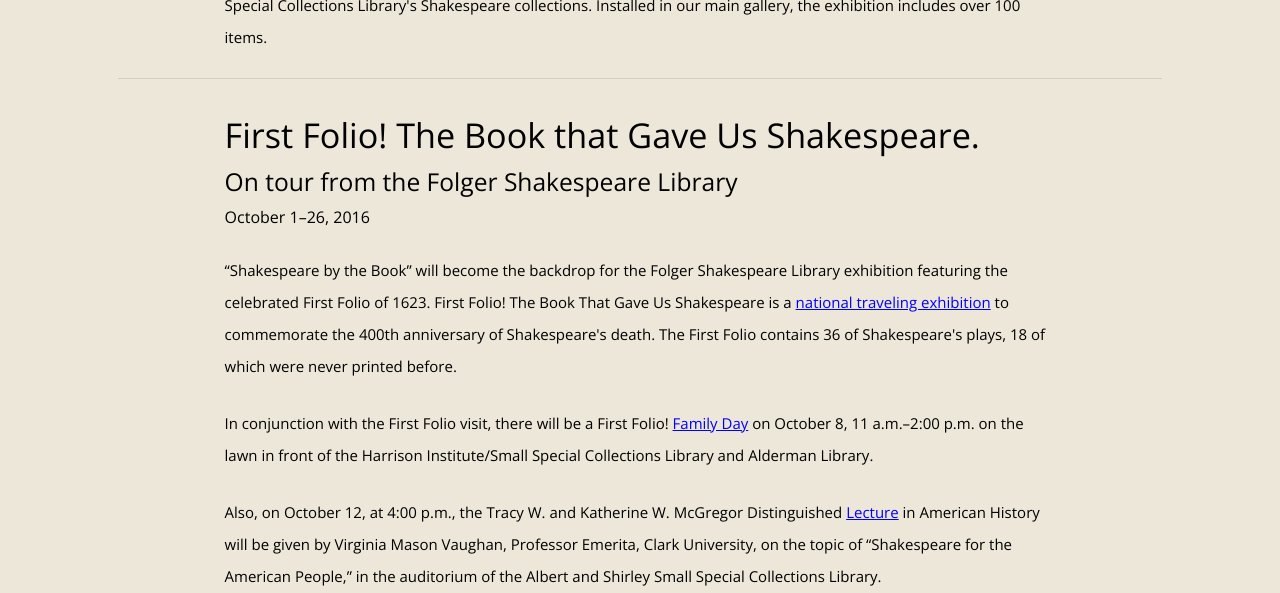
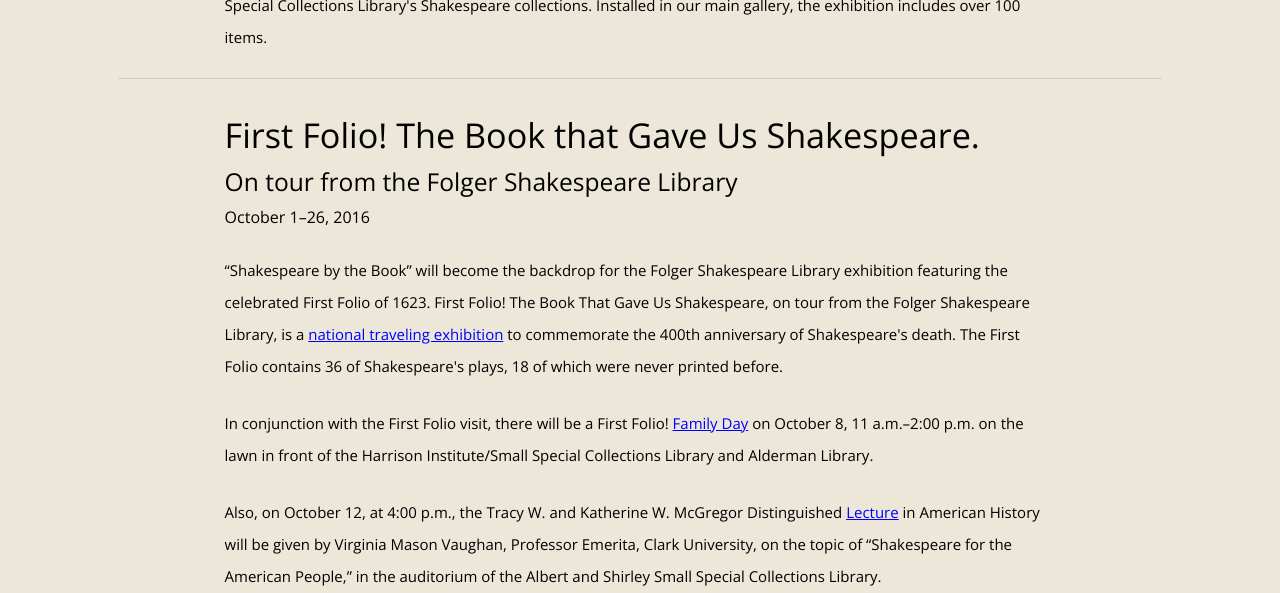
Before and after one commit to uvalib/shakespeare, a Jekyll site: the page built from index.html, in a window 1280 px wide and 900 px high, scrolled down 373 px, cut to the strip 0-593 px from the top of the window. Built offline with Jekyll 4.4.1, drawn with Linux system fonts in a browser that asks for light colours; nearby versions of some CDN libraries.

Commit message:
ux-1419 add credits to intro paragraph

```diff
--- a/index.html
+++ b/index.html
@@ -34,7 +34,7 @@
       <p class="body-text">“Shakespeare by the Book” will become
         the backdrop for the Folger Shakespeare Library
         exhibition featuring the celebrated First Folio of 1623.
-        First Folio! The Book That Gave Us Shakespeare is a
+        First Folio! The Book That Gave Us Shakespeare, on tour from the Folger Shakespeare Library, is a
         <a href="//www.folger.edu/first-folio-tour">national traveling exhibition</a>
         to commemorate the 400th anniversary of
         Shakespeare's death. The First Folio contains 36 of Shakespeare's
```
